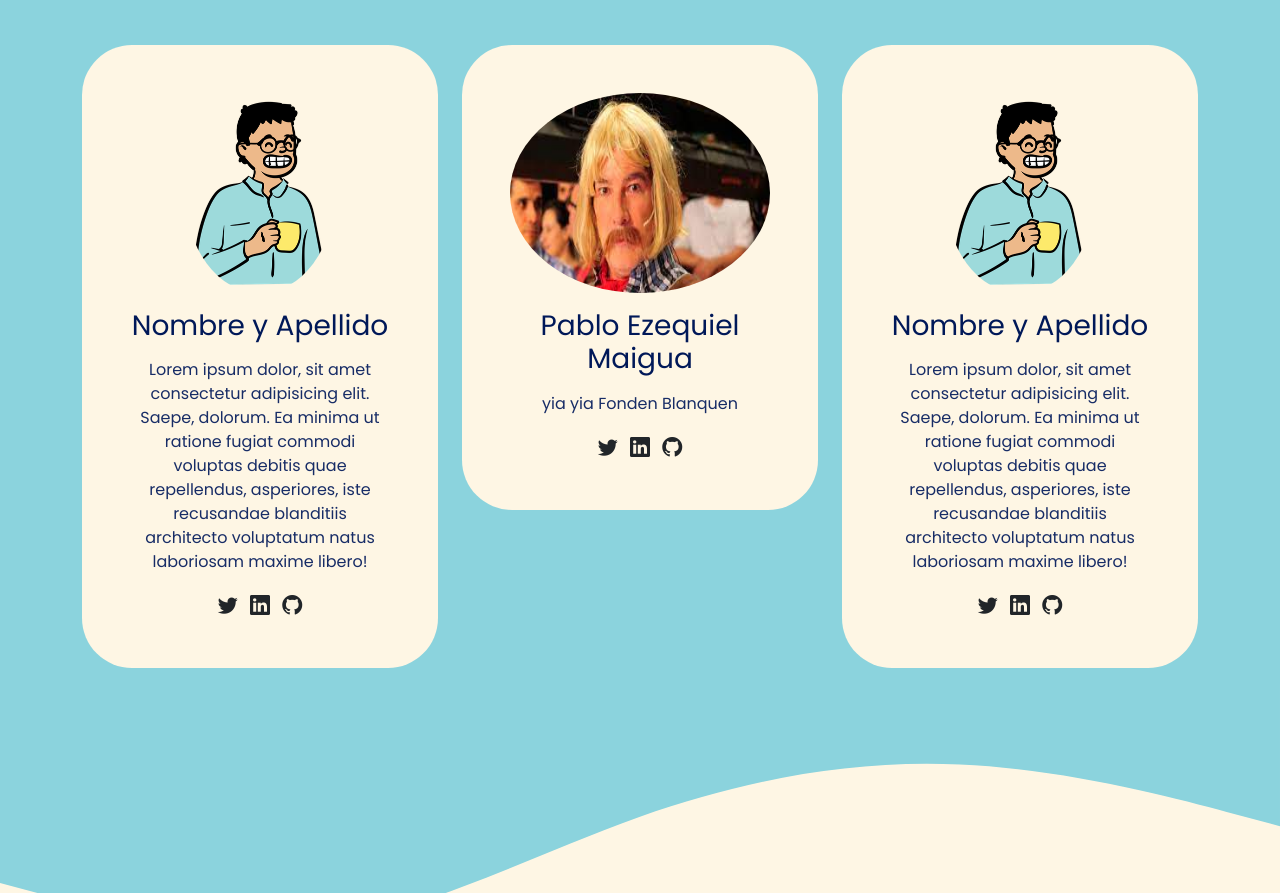
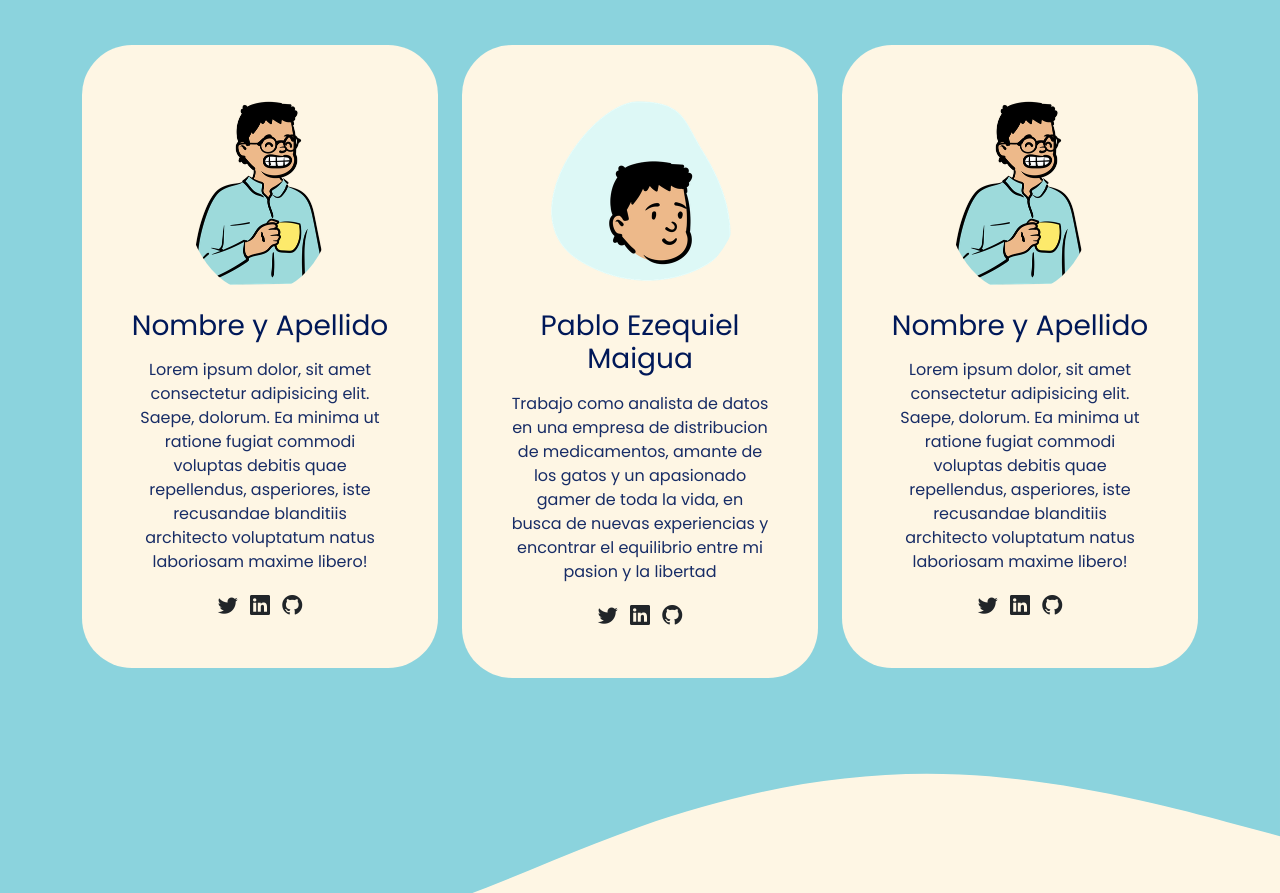
Before and after one commit to MaiguaMan/devtech-podcast-web, a plain HTML site: page index.html in a window 1280 px wide. Shown: the part 1190-2083 px from the top of the page. Drawn offline with nearby package versions, Linux system fonts and the light colour scheme.

Commit message:
Cambie el avatar y los links

```diff
--- a/index.html
+++ b/index.html
@@ -116,11 +116,13 @@
           <div class="col-md-6 col-lg-4 mb-3">
             <div class="card">
               <div class="card-body text-center p-5">
-                <img src="./assets/avatar_1.jpg" alt="avatar" class="img img-fluid rounded-circle mb-3">
+                <img src="./assets/avatar_2.png" alt="avatar" class="img img-fluid rounded-circle mb-3">
                 <h3 class="title card-title mb-3">Pablo Ezequiel Maigua</h3>
-                <p>yia yia Fonden Blanquen</p>
-                <a href="#"><i class="bi bi-twitter text-dark mx-1 lead"></i></a>
-                <a href="#"><i class="bi bi-linkedin text-dark mx-1 lead"></i></a>
+                <p>Trabajo como analista de datos en una empresa de distribucion de medicamentos, amante de los gatos y un apasionado gamer de toda la vida,
+                  en busca de nuevas experiencias y encontrar el equilibrio entre mi pasion y la libertad
+                </p>
+                <a href="https://twitter.com/ElTortus1"><i class="bi bi-twitter text-dark mx-1 lead"></i></a>
+                <a href="https://www.linkedin.com/in/pablo-maigua-068978142/"><i class="bi bi-linkedin text-dark mx-1 lead"></i></a>
                 <a href="https://github.com/MaiguaMan"><i class="bi bi-github text-dark mx-1 lead"></i></a>
               </div>
             </div>
```
Also changed, not shown: assets/avatar_1.jpg (deleted), assets/avatar_2.png (added).
